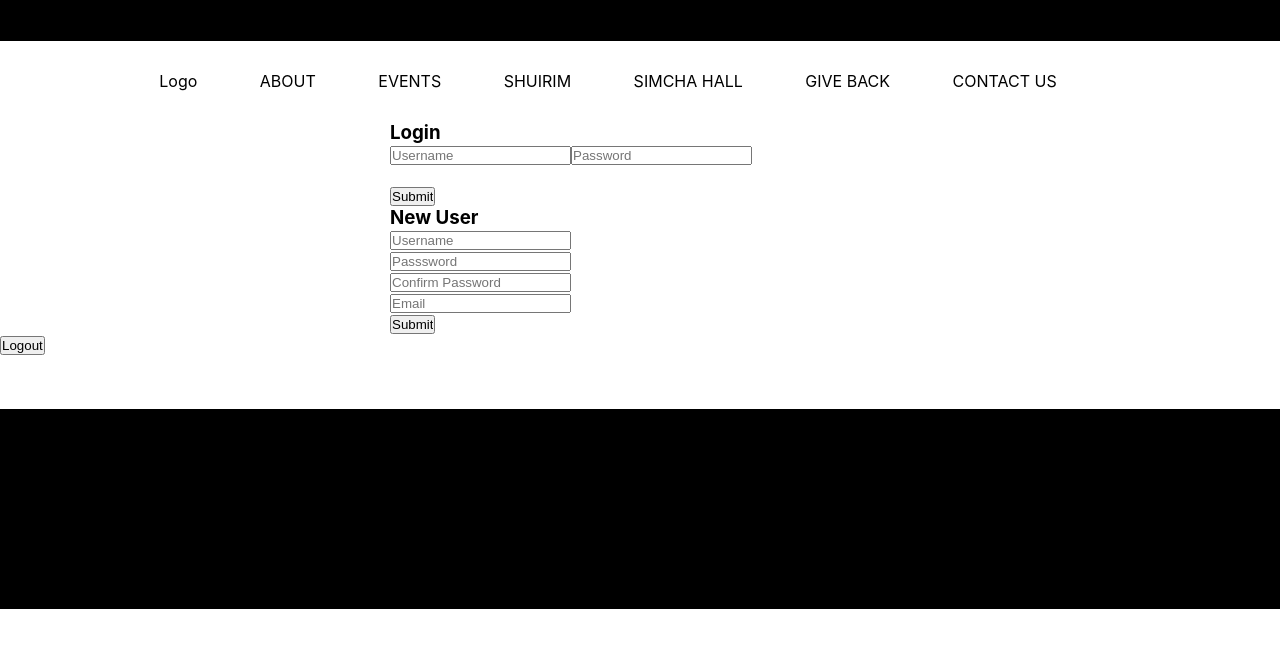
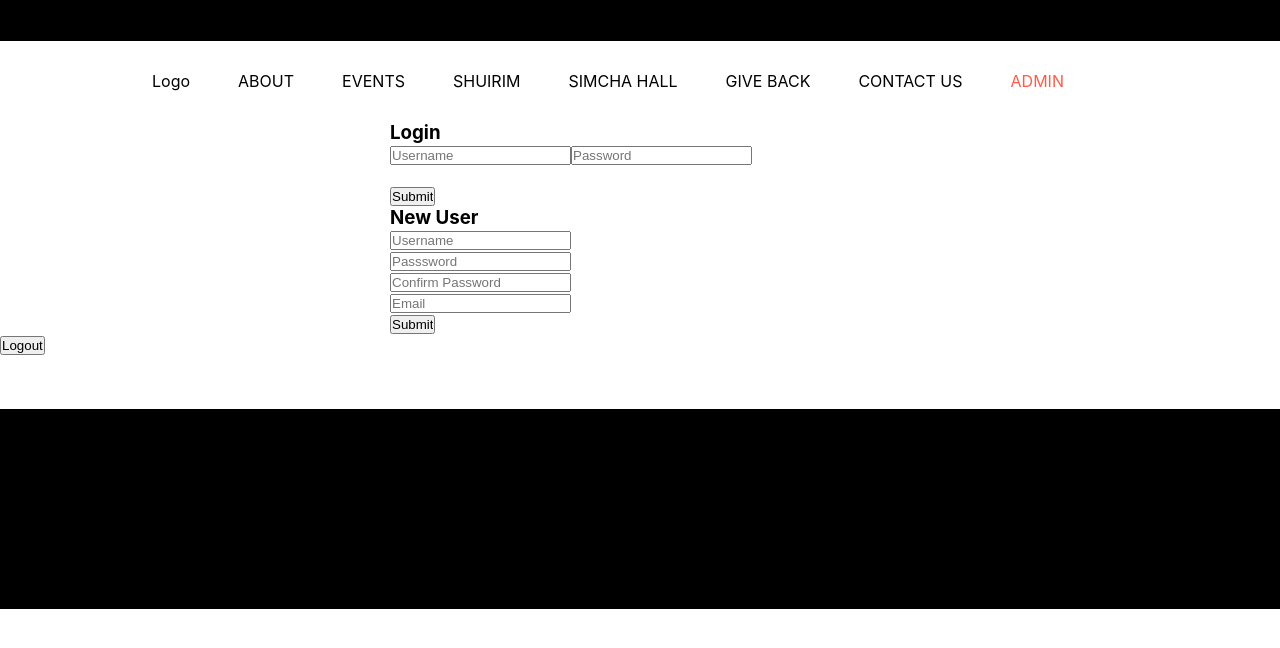
Before and after one commit to nateweis/Kahal_Chesed_Vemes_Frontend, a React (Create React App) app: page /pages/testPath in a window 1280 px wide. Shown: the top 648 px of the page. Built offline with nearby package versions, Linux system fonts and the light colour scheme; sample sign-in values are in the browser's storage.

Commit message:
made a admin tab for loged in users

```diff
--- a/src/components/Template/Nav.jsx
+++ b/src/components/Template/Nav.jsx
@@ -1,4 +1,6 @@
 import React, {Component} from 'react';
+
+import Auth from '../../modules/Auth'
 
 class Nav extends Component{
 
@@ -14,6 +16,7 @@ class Nav extends Component{
                         <li onClick={()=> this.props.history.push('/pages/events')}>SIMCHA HALL</li>
                         <li onClick={()=> this.props.history.push('/pages/events')}>GIVE BACK</li>
                         <li onClick={()=> this.props.history.push('/pages/events')}>CONTACT US</li>
+                        {Auth.getToken() ? <li style={style.adminLink} onClick={()=> this.props.history.push('/pages/events')}>ADMIN</li> : ""}
                     </ul>
                 </div>
             </>
@@ -29,6 +32,9 @@ const style = {
         padding: '30px 10%',
         margin: '0',
         cursor: 'pointer'
+    },
+    adminLink :{
+        color: '#FF5B48'
     }
 }
 
--- a/src/testcode-components/loginForm.jsx
+++ b/src/testcode-components/loginForm.jsx
@@ -11,7 +11,8 @@ class loginForm extends Component {
             confirmPassword: "",
             email: "",
             admin: false,
-            errorMessage: ""
+            errorMessage: "",
+            key: 0
         }
     }
 
@@ -76,6 +77,7 @@ class loginForm extends Component {
 
     loggout = () => {
         Auth.removeToken()
+        this.setState({key: Math.random()})
     }
 
     resetState = () => {
@@ -90,7 +92,6 @@ class loginForm extends Component {
     }
 
     render() {
-        const lgout = Auth.getToken() ? <button onClick={this.loggout}>Logout</button> : " "
         return (
             <>
                 <form onSubmit={this.handleSubmitLogin} style={style.form}>
@@ -112,7 +113,7 @@ class loginForm extends Component {
                     <input type="submit" />
                 </form>
 
-                {lgout}
+                {Auth.getToken() ? <button key={this.state.key} onClick={this.loggout}>Logout</button> : " "}
             </>
         )
     }
```
